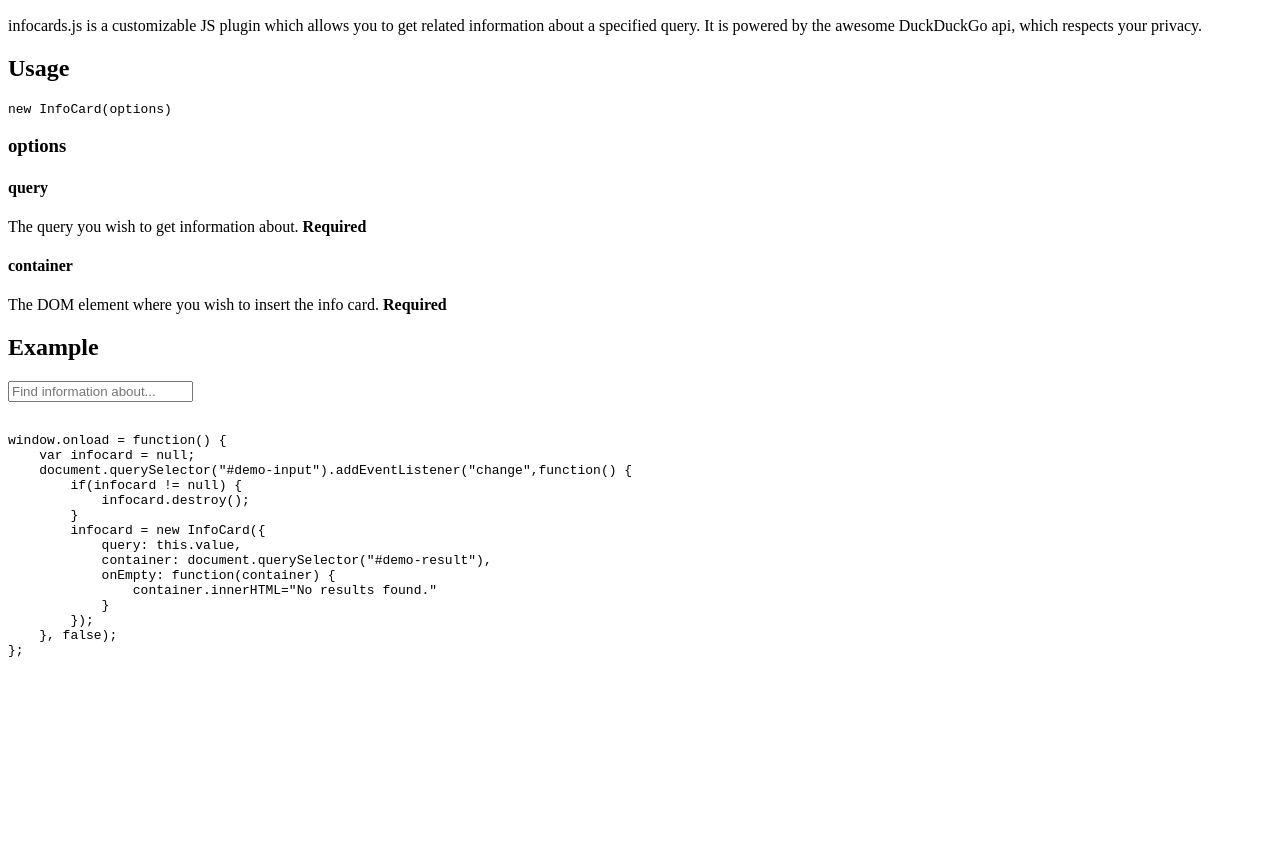
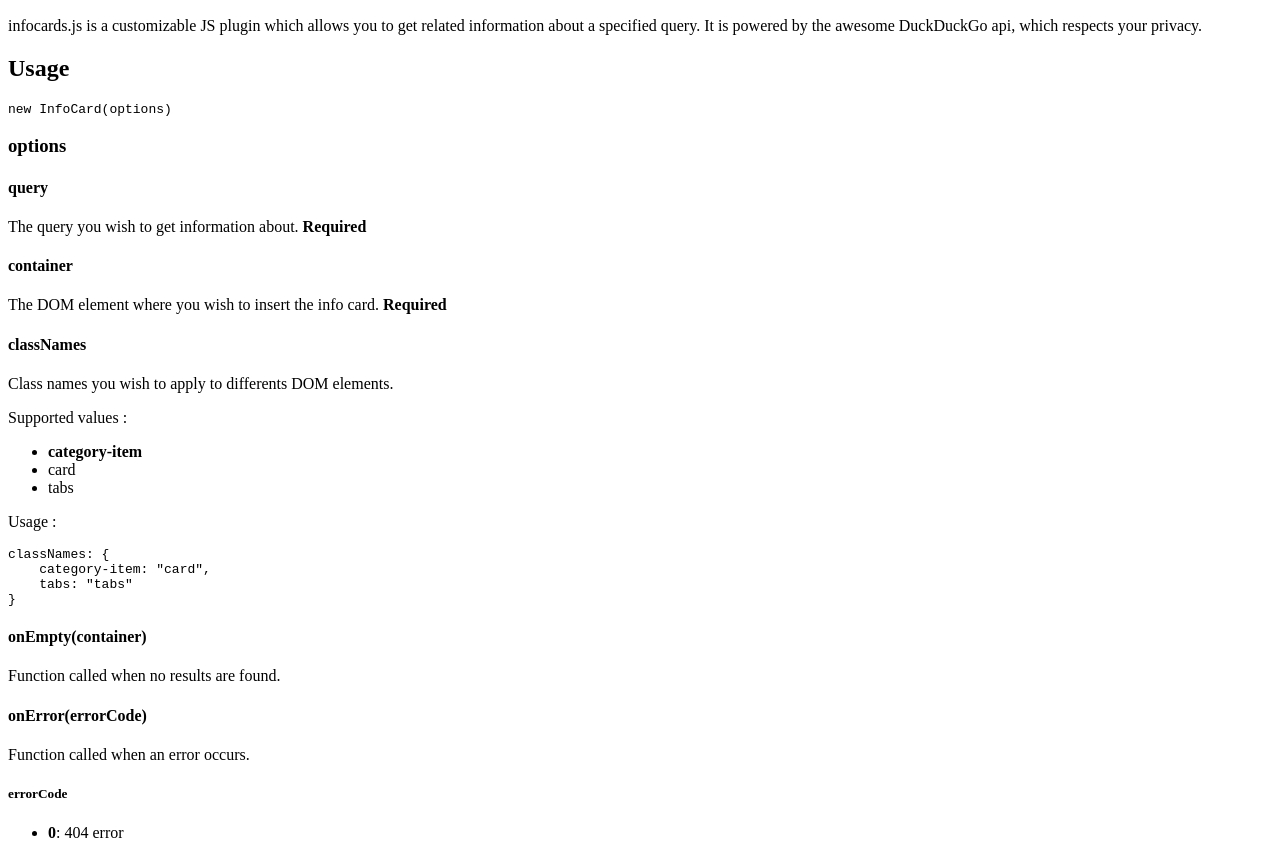
Before and after one commit to nt1m/InfoCards.js, a plain HTML site: page index.html in a window 1280 px wide. Shown: the part 110-952 px from the top of the page. Before the commit the page ends 800 px from the top, so only its background shows below. Drawn offline with Linux system fonts and the light colour scheme.

Commit message:
More documentation

```diff
--- a/index.html
+++ b/index.html
@@ -16,6 +16,31 @@
     <p>The query you wish to get information about. <b>Required</b></p>
     <h4>container</h4>
     <p>The DOM element where you wish to insert the info card. <b>Required</b></p>
+    <h4>classNames</h4>
+    <p>Class names you wish to apply to differents DOM elements.</p>
+    <p>Supported values :</p>
+    <ul>
+        <li><b>category-item</b></li>
+        <li>card</li>
+        <li>tabs</li>
+    </ul>
+    <p>Usage :</p>
+<pre>
+classNames: {
+    category-item: "card",
+    tabs: "tabs"
+}
+</pre>
+    <h4>onEmpty(container)</h4>
+    <p>Function called when no results are found.</p>
+
+    <h4>onError(errorCode)</h4>
+    <p>Function called when an error occurs.</p>
+    <h5>errorCode</h5>
+    <ul>
+        <li><b>0</b>: 404 error</li>
+        <li><b>1</b>: Unimplemented</li>
+    </ul>
     <h2>Example</h2>
     <p>
         <input type="text" placeholder="Find information about..." id="demo-input"></input>
```
